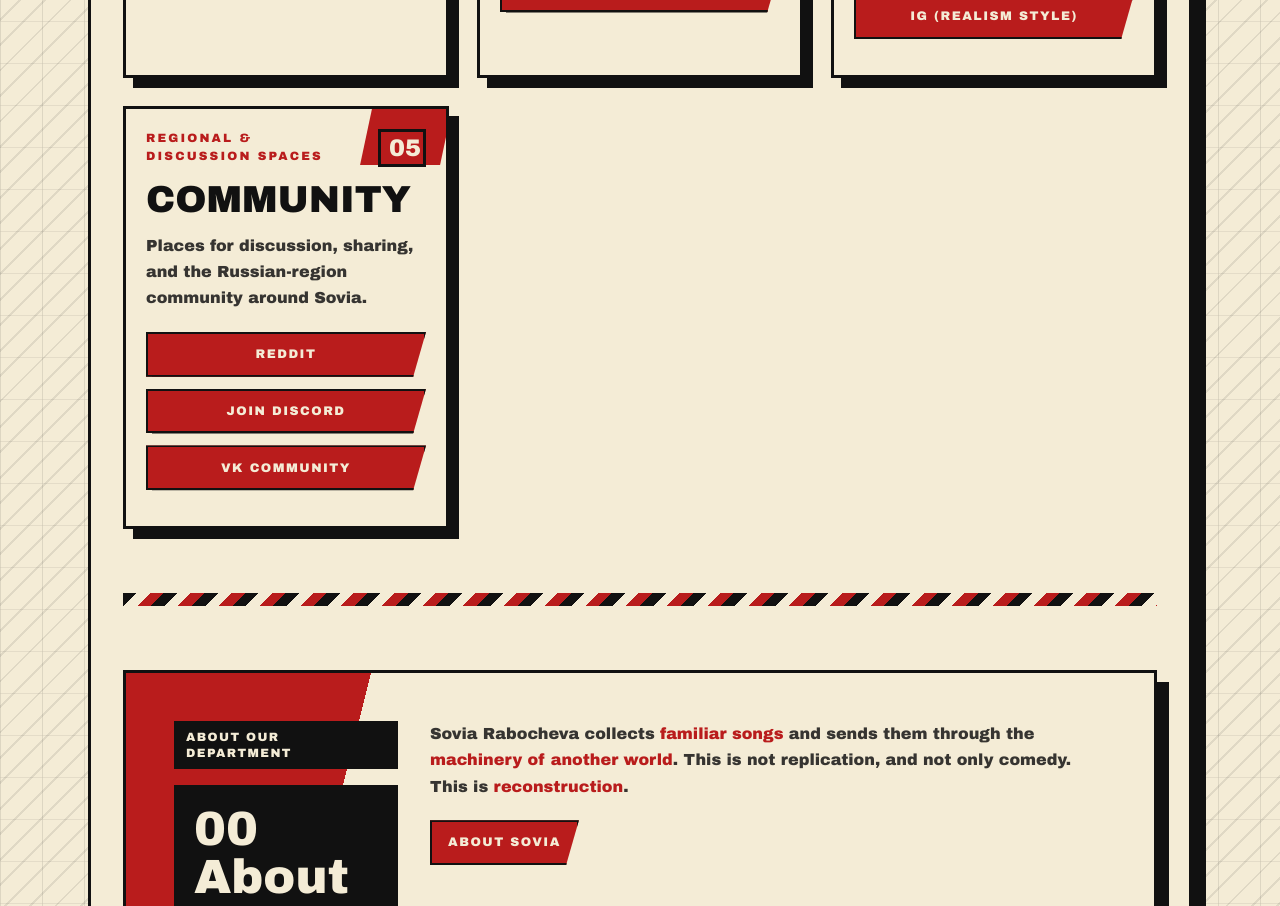
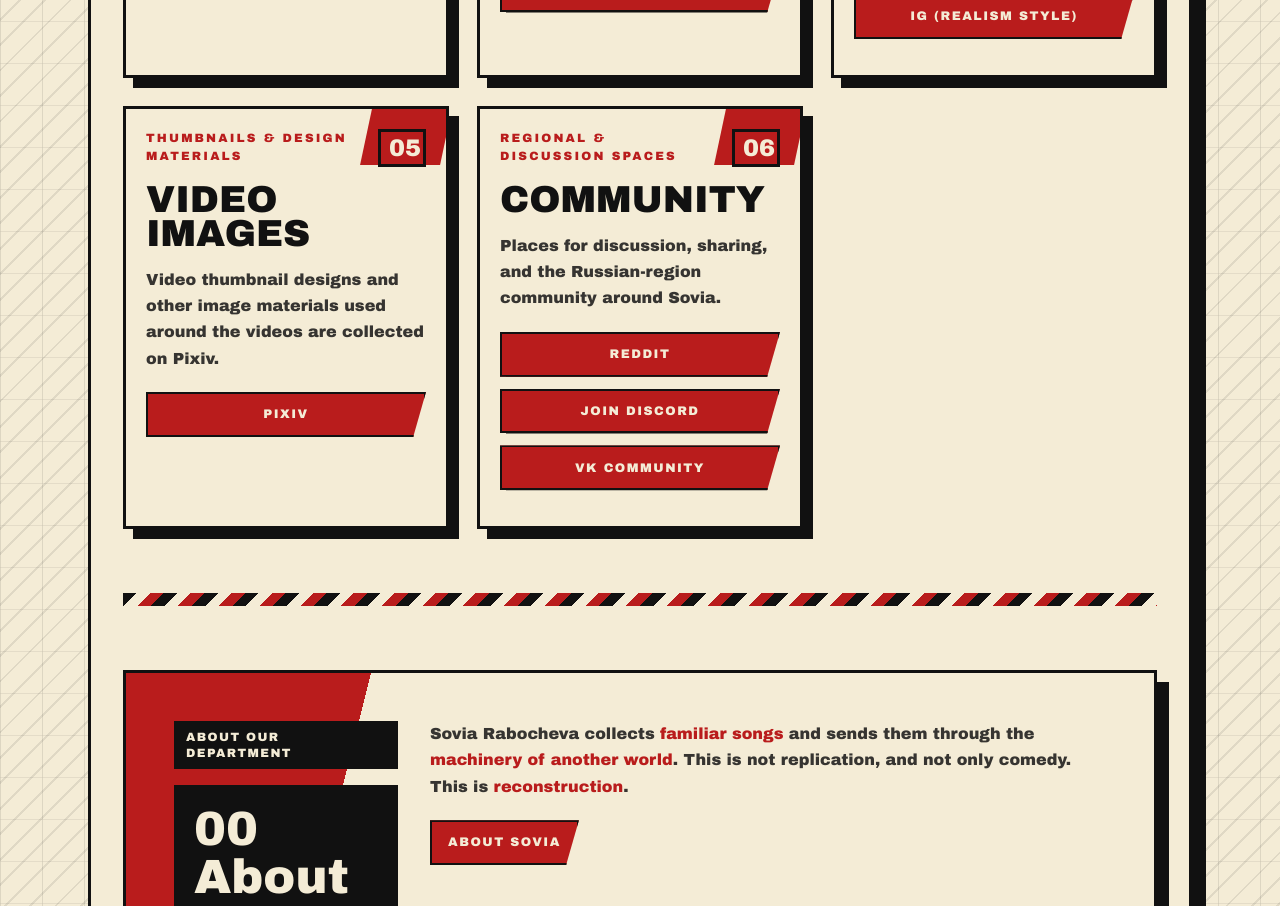
Before and after one commit to ComradeSovia/sovia-web, a Next.js app: page / in a window 1280 px wide. Shown: the part 1280-2186 px from the top of the page. Built offline with nearby package versions, Linux system fonts and the light colour scheme; no server answers.

Commit message:
feat: add new "Video Images" card and Pixiv route for enhanced content accessibility

```diff
--- a/src/features/home/ui/home-cards.tsx
+++ b/src/features/home/ui/home-cards.tsx
@@ -35,6 +35,14 @@
     description:
       "Anime-styled visual work lives on X, while realistic images and polished visual updates live on IG.",
     links: [Routes.X, Routes.Instagram],
+  },
+  {
+    id: "video-images",
+    title: "Video Images",
+    subTitle: "Thumbnails & Design Materials",
+    description:
+      "Video thumbnail designs and other image materials used around the videos are collected on Pixiv.",
+    links: [Routes.Pixiv],
   },
   {
     id: "community",
--- a/src/shared/constants/routes.ts
+++ b/src/shared/constants/routes.ts
@@ -16,6 +16,10 @@
     label: "IG (Realism Style)",
     href: "https://www.instagram.com/comradesovia/",
   },
+  Pixiv: {
+    label: "Pixiv",
+    href: "https://www.pixiv.net/en/users/126922434",
+  },
   Reddit: { label: "Reddit", href: "https://www.reddit.com/r/sovia/" },
   Bilibili: {
     label: "Bilibili",
```
